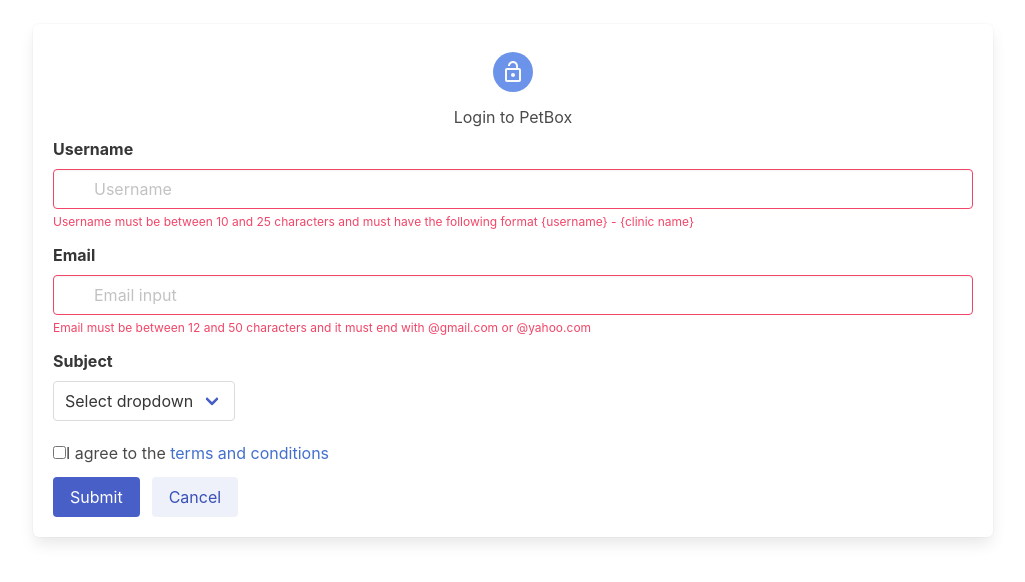
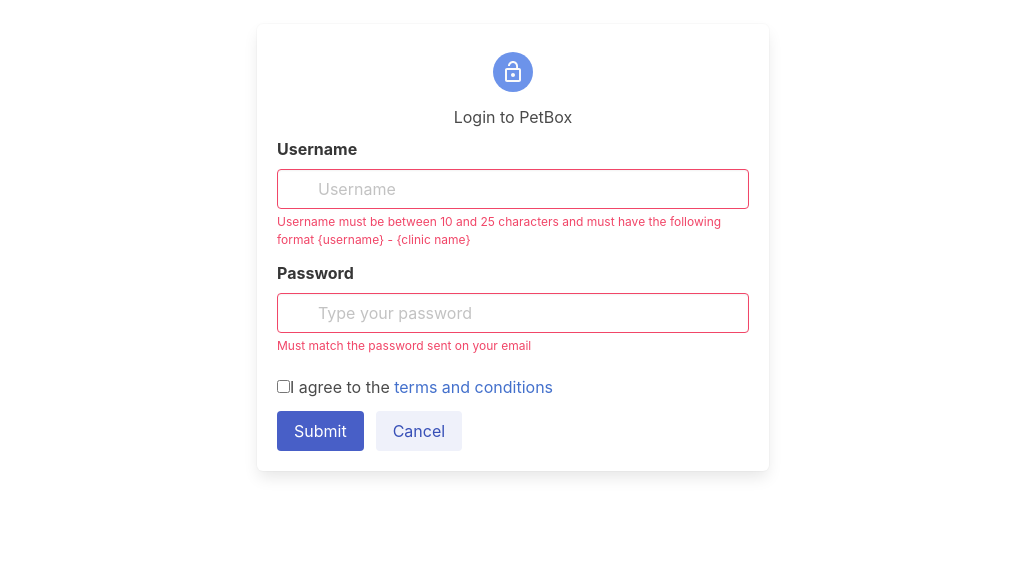
Before and after one commit to VGabriel45/PetBox-For-Clients, a React (Create React App) app: page /login in a window 1280 px wide. Shown: the top 582 px of the page, without its empty margins (127-1152 px from the left). Built offline with nearby package versions, Linux system fonts and the light colour scheme; the HTML template or start-up script is replaced by a standard one.

Commit message:
fixed auth bugs

```diff
--- a/src/App.js
+++ b/src/App.js
@@ -2,7 +2,6 @@
 import HomePage from "./Components/HomePage";
 
 import { BrowserRouter as Router, Switch, Route } from "react-router-dom";
-import Login from "./Components/Auth/Components/Login";
 import ProfilePage from "./Components/User/ProfilePage";
 import EditProfilePage from "./Components/User/EditProfilePage";
 import Profile from "./Components/User/index";
@@ -14,6 +13,7 @@
 import PetDetailsPage from "./Components/User/Pets/PetDetailsPage";
 import QuestionDetailsPage from "./Components/User/Questions/QuestionDetailsPage";
 import AppointmentDetailsPage from "./Components/User/Appointments/AppointmentDetailsPage";
+import LoginPage from "./Components/Auth/Components/LoginPage";
 
 function App() {
   return (
@@ -21,7 +21,7 @@
       <Switch>
         <Route path="/" exact component={HomePage} />
         <Route path="/home" exact component={HomePage} />
-        <Route path="/login" exact component={Login} />
+        <Route path="/login" exact component={LoginPage} />
         <Route path="/myProfile/:id" exact component={Profile} />
         <Route path="/myProfile/:id/update" exact component={EditProfilePage} />
         <Route
@@ -35,9 +35,21 @@
           component={QuestionForm}
         />
         <Route path="/myProfile/:id/pets" exact component={PetsPage} />
-        <Route path="/myProfile/:id/pets/:petId/details" exact component={PetDetailsPage} />
-        <Route path="/myProfile/:id/questions/:questionId/details" exact component={QuestionDetailsPage} />
-        <Route path="/myProfile/:id/appointments/:appointmentId/details" exact component={AppointmentDetailsPage} />
+        <Route
+          path="/myProfile/:id/pets/:petId/details"
+          exact
+          component={PetDetailsPage}
+        />
+        <Route
+          path="/myProfile/:id/questions/:questionId/details"
+          exact
+          component={QuestionDetailsPage}
+        />
+        <Route
+          path="/myProfile/:id/appointments/:appointmentId/details"
+          exact
+          component={AppointmentDetailsPage}
+        />
         <Route
           path="/myProfile/:id/questions"
           exact
--- a/src/Components/Auth/Components/Login.js
+++ /dev/null
@@ -1,190 +0,0 @@
-import React, { Component } from "react";
-import Form from "react-validation/build/form";
-import Input from "react-validation/build/input";
-import CheckButton from "react-validation/build/button";
-import { Grid, Paper, Avatar, Button } from "@material-ui/core";
-import LockOpenIcon from "@material-ui/icons/LockOpen";
-import TextField from "@material-ui/core/TextField";
-import { Container, Row, Col } from "reactstrap";
-
-import AuthService from "./Service/auth-service";
-import GeneralForm from "../../FormComponents/GeneralForm";
-
-const required = (value) => {
-  if (!value) {
-    return (
-      <div className="alert alert-danger" role="alert">
-        This field is required!
-      </div>
-    );
-  }
-};
-
-const paperStyle = {
-  padding: 20,
-  height: "50vh",
-  width: 400,
-  margin: "20px auto",
-};
-
-const avatarStyle = {
-  backgroundColor: "#6c93ea",
-};
-
-const btnStyle = { margin: "5vh 0" };
-
-document.body.style = "background: #e5edf1";
-
-export default class Login extends Component {
-  constructor(props) {
-    super(props);
-    this.handleLogin = this.handleLogin.bind(this);
-    this.onChangeUsername = this.onChangeUsername.bind(this);
-    this.onChangePassword = this.onChangePassword.bind(this);
-
-    this.currentUser = AuthService.getCurrentUser();
-
-    this.state = {
-      username: "",
-      password: "",
-      loading: false,
-      message: "",
-    };
-  }
-
-  onChangeUsername(e) {
-    this.setState({
-      username: e.target.value,
-    });
-  }
-
-  onChangePassword(e) {
-    this.setState({
-      password: e.target.value,
-    });
-  }
-
-  async redirectUser() {
-    await this.props.history.push(`/`);
-  }
-
-  handleLogin(e) {
-    e.preventDefault();
-
-    this.setState({
-      message: "",
-      loading: true,
-    });
-
-    this.form.validateAll();
-
-    if (this.checkBtn.context._errors.length === 0) {
-      AuthService.login(this.state.username, this.state.password).then(
-        () => {
-          this.redirectUser();
-        },
-        (error) => {
-          const resMessage =
-            (error.response &&
-              error.response.data &&
-              error.response.data.message) ||
-            error.message ||
-            error.toString();
-
-          this.setState({
-            loading: false,
-            message: resMessage,
-          });
-        }
-      );
-    } else {
-      this.setState({
-        loading: false,
-      });
-    }
-  }
-
-  render() {
-    return (
-      <div className="container is-max-desktop box mt-5">
-        {/* <Grid>
-          <Form
-            onSubmit={this.handleLogin}
-            ref={(c) => {
-              this.form = c;
-            }}
-            style={{ margin: "0px" }}
-          >
-            <Paper elevation={10} style={paperStyle}>
-              <Grid align="center" className="mt-2">
-                <Avatar style={avatarStyle}>
-                  <LockOpenIcon></LockOpenIcon>
-                </Avatar>
-                <h2 className="mt-4">Login to PetBox</h2>
-              </Grid>
-              <TextField
-                id="username"
-                name="username"
-                label="Username"
-                placeholder="Enter username"
-                fullWidth
-                variant="filled"
-                className="mt-4"
-                value={this.state.username}
-                onChange={this.onChangeUsername}
-                validations={[required]}
-              />
-              <Grid className="mt-4"></Grid>
-              <TextField
-                id="password"
-                name="password"
-                label="password"
-                placeholder="Enter password"
-                type="password"
-                fullWidth
-                variant="filled"
-                className="mt-4"
-                value={this.state.password}
-                onChange={this.onChangePassword}
-                validations={[required]}
-              />
-              <Button
-                ref={(c) => {
-                  this.checkBtn = c;
-                }}
-                type="submit"
-                color="primary"
-                fullWidth
-                variant="contained"
-                style={btnStyle}
-              >
-                Login
-              </Button>
-            </Paper>
-
-            {this.state.message && (
-              <div className="form-group">
-                <div className="alert alert-danger" role="alert">
-                  {this.state.message}
-                </div>
-              </div>
-            )}
-            <CheckButton
-              style={{ display: "none" }}
-              ref={(c) => {
-                this.checkBtn = c;
-              }}
-            />
-          </Form>
-        </Grid> */}
-        <Grid align="center" className="mt-2">
-          <Avatar style={avatarStyle}>
-            <LockOpenIcon></LockOpenIcon>
-          </Avatar>
-          <h2 className="mt-4">Login to PetBox</h2>
-        </Grid>
-        <GeneralForm />
-      </div>
-    );
-  }
-}
--- /dev/null
+++ b/src/Components/Auth/Components/LoginPage.js
@@ -0,0 +1,25 @@
+import React from "react";
+import { Grid, Avatar } from "@material-ui/core";
+import LockOpenIcon from "@material-ui/icons/LockOpen";
+
+import GeneralForm from "../../FormComponents/GeneralForm";
+
+const avatarStyle = {
+  backgroundColor: "#6c93ea",
+};
+
+const Login = () => {
+  return (
+    <div className="container is-max-desktop box mt-5" style={{ width: "40%" }}>
+      <Grid align="center" className="mt-2">
+        <Avatar style={avatarStyle}>
+          <LockOpenIcon></LockOpenIcon>
+        </Avatar>
+        <h2 className="mt-4">Login to PetBox</h2>
+      </Grid>
+      <GeneralForm />
+    </div>
+  );
+};
+
+export default Login;
--- a/src/Components/Auth/Components/Service/auth-service.js
+++ b/src/Components/Auth/Components/Service/auth-service.js
@@ -4,6 +4,8 @@
 
 class AuthService {
   login(username, password) {
+    console.log(username);
+    console.log(password);
     return axios
       .post(API_URL + "signin", {
         username,
@@ -13,7 +15,6 @@
         if (response.data.token) {
           localStorage.setItem("user", JSON.stringify(response.data));
         }
-
         return response.data;
       });
   }
--- a/src/Components/FormComponents/FormValidationLogic.js
+++ b/src/Components/FormComponents/FormValidationLogic.js
@@ -4,14 +4,15 @@
 
 const API_URL = "http://localhost:8080/customers";
 
-const FormValidationLogic = ({ username, email }) => {
+const FormValidationLogic = ({ username, password }) => {
   const [usernameValid, setusernameValid] = useState(false);
   const [emailValid, setemailValid] = useState(false);
+  const [passwordValid, setpasswordValid] = useState(false);
 
   useEffect(() => {
-    checkForEmail();
     checkForUsername();
-  }, [email, username]);
+    checkForPassword();
+  }, [password, username]);
 
   const checkForUsername = async () => {
     // CHECK IF USERNAME EXISTS IN DATABASE
@@ -25,19 +26,23 @@
     );
   };
 
-  const checkForEmail = () => {
-    // CHECK IF USERNAME EXISTS IN DATABASE
-    // return axios.post(API_URL + "/checkIfEmailExists", { email });
+  //   const checkForEmail = () => {
+  //     // CHECK IF USERNAME EXISTS IN DATABASE
+  //     // return axios.post(API_URL + "/checkIfEmailExists", { email });
 
-    setemailValid(
-      (email.length >= 12 &&
-        email.length <= 50 &&
-        email.includes("@gmail.com")) ||
-        email.includes("@yahoo.com")
-    );
+  //     setemailValid(
+  //       (email.length >= 12 &&
+  //         email.length <= 50 &&
+  //         email.includes("@gmail.com")) ||
+  //         email.includes("@yahoo.com")
+  //     );
+  //   };
+
+  const checkForPassword = () => {
+    setpasswordValid(password.length == 12);
   };
 
-  return { checkForUsername, checkForEmail, usernameValid, emailValid };
+  return { checkForUsername, checkForPassword, usernameValid, passwordValid };
 };
 
 export default FormValidationLogic;
--- a/src/Components/FormComponents/GeneralForm.js
+++ b/src/Components/FormComponents/GeneralForm.js
@@ -1,18 +1,34 @@
 import React, { useState } from "react";
 import FormValidationLogic from "./FormValidationLogic";
+import authService from "../Auth/Components/Service/auth-service";
+import { useHistory } from "react-router-dom";
 
 const GeneralForm = () => {
   const [username, setusername] = useState("");
-  const [email, setemail] = useState("");
+  const [password, setpassword] = useState("");
+  const history = useHistory();
+
   const {
     checkForUsername,
-    checkForEmail,
+    checkForPassword,
     usernameValid,
-    emailValid,
+    passwordValid,
   } = FormValidationLogic({
     username: username,
-    email: email,
+    password: password,
   });
+
+  //   const { login } = FormSubmitLogic({
+  //     username: username,
+  //     password: password,
+  //   });
+
+  const login = (e) => {
+    e.preventDefault();
+    authService.login(username, password).then(() => {
+      redirectUser();
+    });
+  };
 
   const onChangeUsername = async (e) => {
     const username = await e.target.value;
@@ -20,14 +36,25 @@
     checkForUsername();
   };
 
-  const onChangeEmail = async (e) => {
-    const email = await e.target.value;
-    setemail(await email);
-    checkForEmail();
+  const redirectUser = async () => {
+    await history.push(`/`);
   };
+
+  const onChangePassword = async (e) => {
+    const password = await e.target.value;
+    setpassword(await password);
+    checkForPassword();
+  };
+
+  //   const onChangeEmail = async (e) => {
+  //     const email = await e.target.value;
+  //     setemail(await email);
+  //     checkForEmail();
+  //   };
 
   return (
     <React.Fragment>
+      <form onSubmit={login}>
         <div class="field">
           <label class="label">Username</label>
           <div class="control has-icons-left has-icons-right">
@@ -58,14 +85,14 @@
         </div>
 
         <div class="field">
-        <label class="label">Email</label>
+          <label class="label">Password</label>
           <div class="control has-icons-left has-icons-right">
             <input
-            class={emailValid ? "input is-primary" : "input is-danger"}
-            type="email"
-            placeholder="Email input"
-            onChange={onChangeEmail}
-            value={email}
+              class={passwordValid ? "input is-primary" : "input is-danger"}
+              type="password"
+              placeholder="Type your password"
+              onChange={onChangePassword}
+              value={password}
             />
             <span class="icon is-small is-left">
               <i class="fas fa-envelope"></i>
@@ -74,26 +101,13 @@
               <i class="fas fa-exclamation-triangle"></i>
             </span>
           </div>
-        {emailValid === true ? (
-          <p class="help is-success">Valid email</p>
+          {passwordValid === true ? (
+            <p class="help is-success">Valid password</p>
           ) : (
             <p class="help is-danger">
-            Email must be between 12 and 50 characters and it must end with
-            @gmail.com or @yahoo.com
+              Must match the password sent on your email
             </p>
           )}
-      </div>
-
-      <div class="field">
-        <label class="label">Subject</label>
-        <div class="control">
-          <div class="select">
-            <select>
-              <option>Select dropdown</option>
-              <option>With options</option>
-            </select>
-          </div>
-        </div>
         </div>
 
         <div class="field">
@@ -113,6 +127,7 @@
             <button class="button is-link is-light">Cancel</button>
           </div>
         </div>
+      </form>
     </React.Fragment>
   );
 };
--- a/src/Components/HomePage.js
+++ b/src/Components/HomePage.js
@@ -10,7 +10,7 @@
   return (
     <React.Fragment>
       <Appbar />
-      <h1 className="titleç">
+      <h1 className="title">
         Welcome to petbox, when logging in please use the following format{" "}
         {"{username}"} - {"{clinic name}"}
       </h1>
--- a/src/Components/User/AppointmentForm.js
+++ b/src/Components/User/AppointmentForm.js
@@ -40,7 +40,6 @@
 
   async function getCustomerPets() {
     const resp = await userService.getCustomerPets(currentUser.id);
-
   }
 
   return (
```
Also changed, not shown: src/Components/FormComponents/FormSubmitLogic.js (added, +12 -0 lines). Lines whose indentation alone changed are shown as unchanged.
